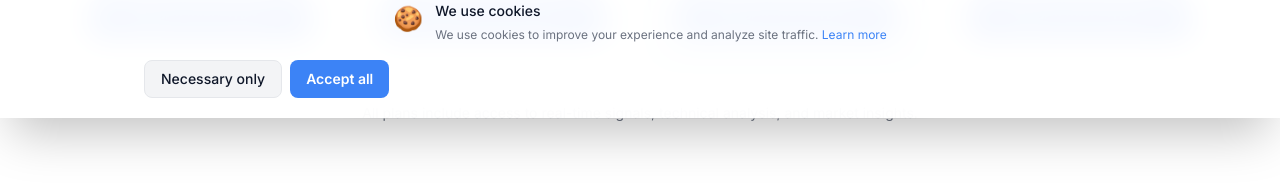
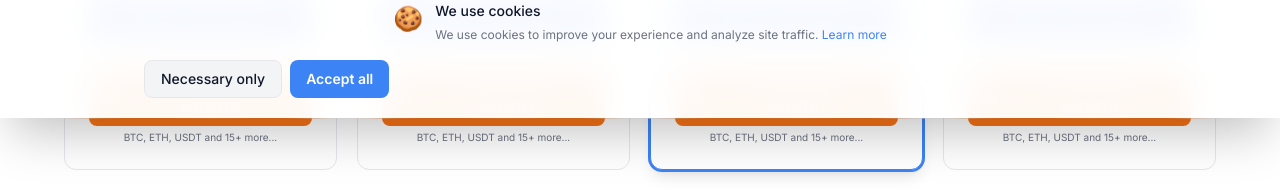
Before and after one commit to shaantitrades/Signals-Pro, a Next.js app in the folder frontend/: page /tarifs in a window 1280 px wide. Shown: the part 682-877 px from the top of the page. Built offline with nearby package versions, Linux system fonts and the light colour scheme; no server answers.

Commit message:
feat: restore crypto payment buttons (NOWPayments) on pricing page

```diff
--- a/frontend/src/app/tarifs/page.tsx
+++ b/frontend/src/app/tarifs/page.tsx
@@ -57,6 +57,7 @@ export default function TarifsPage() {
   const [plans, setPlans] = useState<Plan[]>(fallbackPlans);
   const [loading, setLoading] = useState(false);
   const [checkoutSlug, setCheckoutSlug] = useState<string | null>(null);
+  const [cryptoSlug, setCryptoSlug] = useState<string | null>(null);
   const [error, setError] = useState<string | null>(null);
 
   // Check for payment=cancelled query param
@@ -117,6 +118,37 @@ export default function TarifsPage() {
       }
     } finally {
       setCheckoutSlug(null);
+    }
+  };
+
+  const handleCryptoCheckout = async (slug: string) => {
+    setCryptoSlug(slug);
+    setError(null);
+
+    const token = typeof window !== 'undefined' ? localStorage.getItem('accessToken') : null;
+    if (!token) {
+      router.push(`/login?redirect=/tarifs`);
+      return;
+    }
+
+    try {
+      const res = await api.post('/nowpayments/create-payment', { planSlug: slug });
+      const url = res.data?.data?.url;
+      if (url) {
+        window.location.href = url;
+      } else {
+        setError(t('pricing.errorCheckout'));
+      }
+    } catch (err: any) {
+      console.error('Crypto checkout error:', err);
+      if (!err.response) {
+        setError(t('pricing.errorNetwork'));
+      } else {
+        const msg = err.response?.data?.error || t('pricing.errorCheckout');
+        setError(msg);
+      }
+    } finally {
+      setCryptoSlug(null);
     }
   };
 
@@ -259,7 +291,7 @@ export default function TarifsPage() {
                     {/* Stripe checkout button — BLUE */}
                     <button
                       onClick={() => handleCheckout(plan.slug)}
-                      disabled={checkoutSlug !== null}
+                      disabled={checkoutSlug !== null || cryptoSlug !== null}
                       className="flex items-center justify-center gap-2 w-full bg-blue-600 hover:bg-blue-700 disabled:opacity-60 text-white rounded-lg px-4 py-2.5 transition-colors cursor-pointer font-semibold"
                     >
                       {checkoutSlug === plan.slug ? (
@@ -275,6 +307,36 @@ export default function TarifsPage() {
                         </>
                       )}
                     </button>
+
+                    {/* Divider */}
+                    <div className="flex items-center gap-2 my-2">
+                      <div className="flex-1 h-px bg-border"></div>
+                      <span className="text-xs text-muted-foreground">{t('pricing.orPayCrypto')}</span>
+                      <div className="flex-1 h-px bg-border"></div>
+                    </div>
+
+                    {/* Crypto payment button — ORANGE */}
+                    <button
+                      onClick={() => handleCryptoCheckout(plan.slug)}
+                      disabled={checkoutSlug !== null || cryptoSlug !== null}
+                      className="flex items-center justify-center gap-2 w-full bg-orange-500 hover:bg-orange-600 disabled:opacity-60 text-white rounded-lg px-4 py-2.5 transition-colors cursor-pointer font-semibold"
+                    >
+                      {cryptoSlug === plan.slug ? (
+                        <div className="animate-spin rounded-full h-4 w-4 border-b-2 border-white"></div>
+                      ) : (
+                        <>
+                          <svg className="w-4 h-4" viewBox="0 0 24 24" fill="currentColor">
+                            <path d="M23.638 14.904c-1.602 6.43-8.113 10.34-14.542 8.736C2.67 22.05-1.244 15.525.362 9.105 1.962 2.67 8.475-1.243 14.9.358c6.43 1.605 10.342 8.115 8.738 14.546zm-6.35-4.613c.24-1.59-.974-2.45-2.64-3.03l.54-2.153-1.315-.33-.525 2.107c-.345-.087-.7-.168-1.053-.252l.53-2.12-1.313-.33-.54 2.165c-.285-.065-.565-.13-.84-.2l.001-.007-1.812-.452-.35 1.407s.975.224.955.238c.535.136.63.494.615.775l-.618 2.475c.037.01.085.024.138.047l-.14-.035-.867 3.468c-.065.164-.232.41-.61.316.015.02-.956-.239-.956-.239l-.652 1.514 1.71.426.93.242-.54 2.19 1.312.327.54-2.17c.36.1.708.19 1.05.273l-.54 2.14 1.313.33.545-2.19c2.24.427 3.93.254 4.64-1.774.57-1.637-.03-2.58-1.217-3.196.854-.2 1.508-.76 1.68-1.93h.01zm-3.01 4.22c-.404 1.64-3.157.75-4.05.53l.72-2.9c.896.223 3.757.67 3.33 2.37zm.41-4.24c-.37 1.49-2.662.735-3.405.55l.654-2.64c.744.186 3.137.532 2.75 2.09z"/>
+                          </svg>
+                          <span className="text-[12px] uppercase tracking-wide">
+                            {t('pricing.cryptoPayment')}
+                          </span>
+                        </>
+                      )}
+                    </button>
+                    <p className="text-[10px] text-muted-foreground text-center mt-1">
+                      {t('pricing.cryptoCoins')}
+                    </p>
                   </div>
                 );
               })}
```
